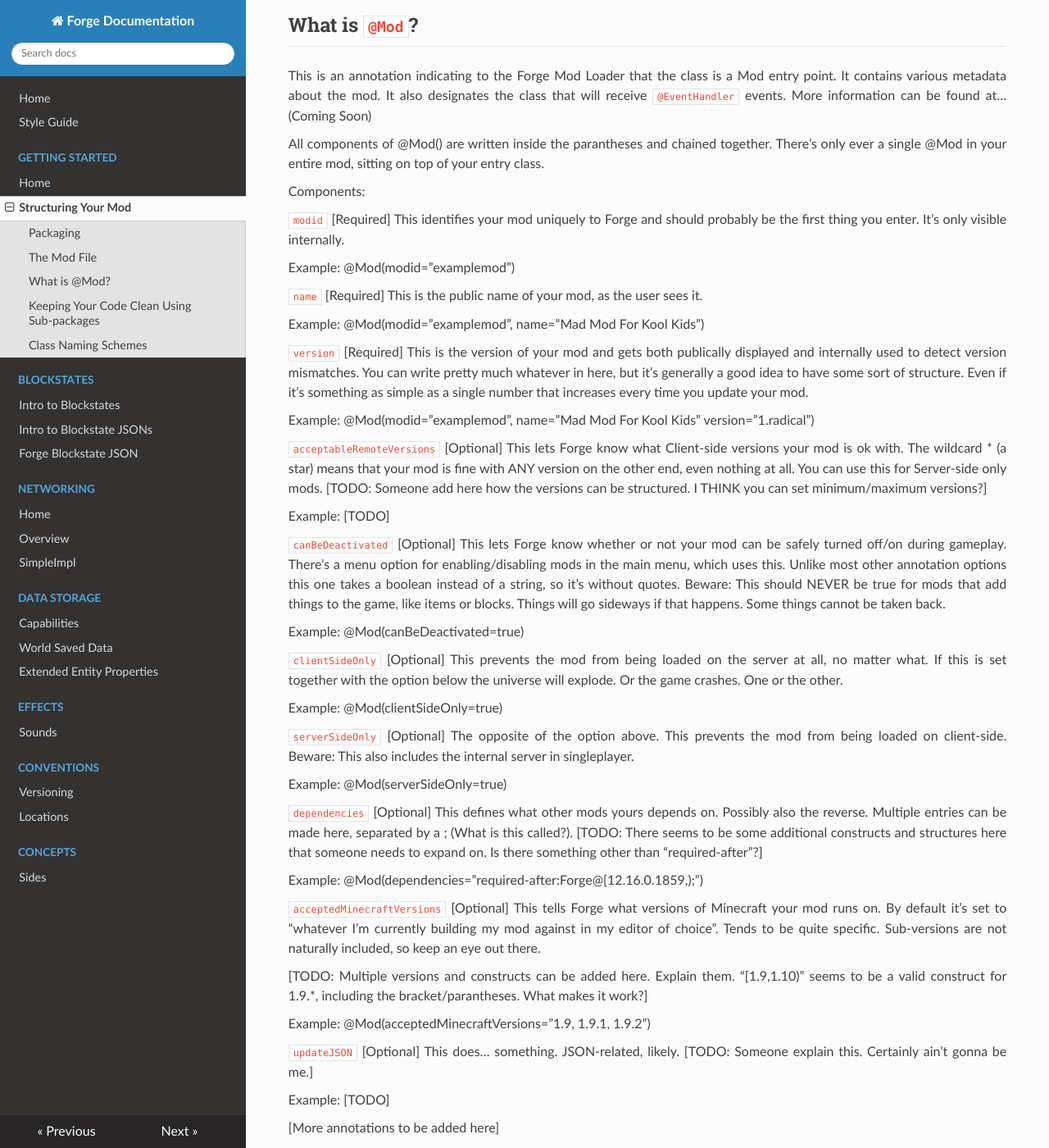
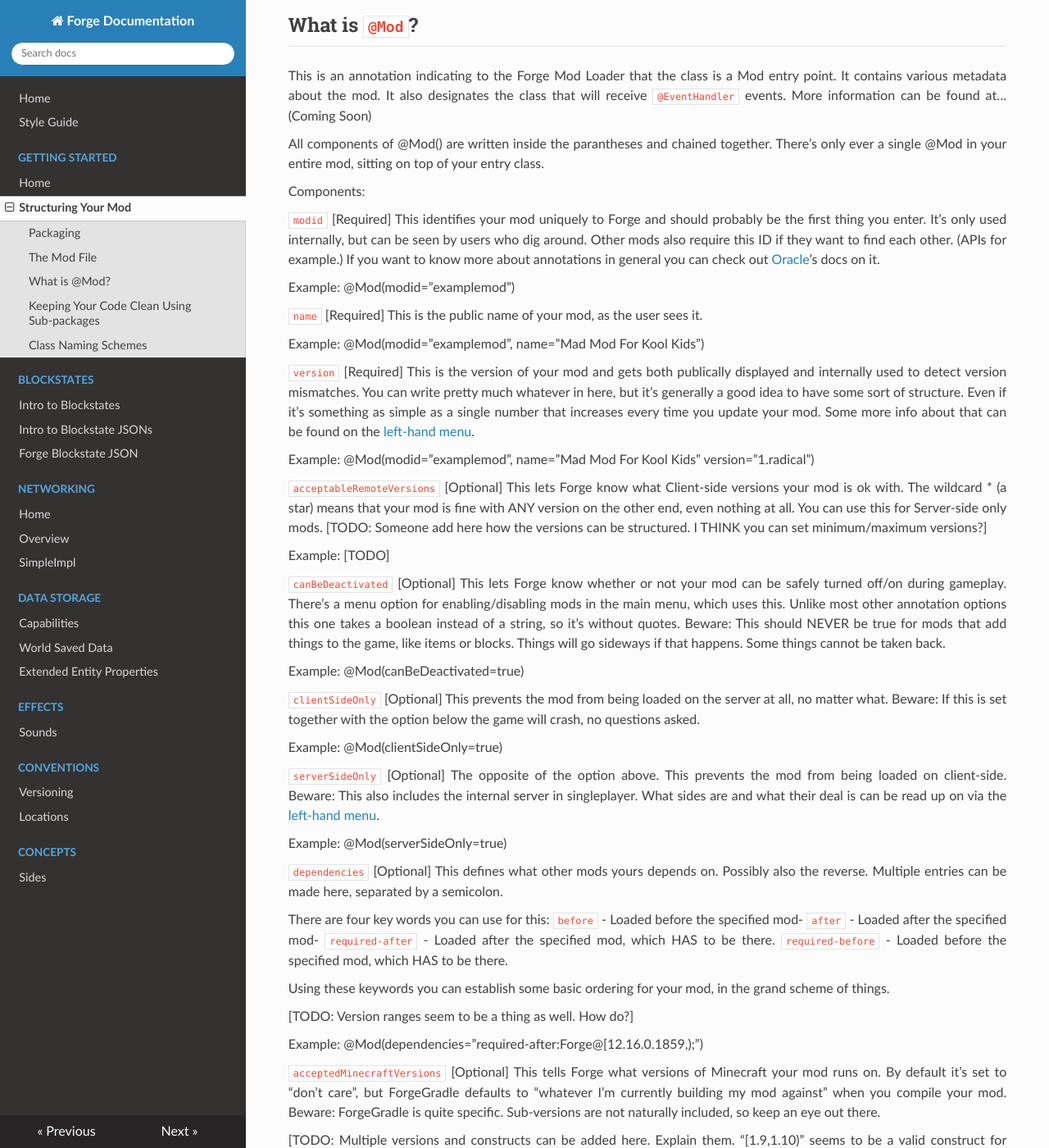
Before and after one commit to MinecraftForge/Documentation, an MkDocs documentation site: the page built from docs/gettingstarted/structuring.md, in a window 1280 px wide and 1400 px high, scrolled down 681 px. Shown: the whole window at 82% size. Built offline with MkDocs 1.6.1, drawn with Linux system fonts in a browser that asks for light colours; nearby versions of some CDN libraries; old or Windows-style settings are respelled for this version of MkDocs.

Commit message:
More phrasing changes and info added
Added a couple data points where mentioned in comments from the previous edit.
There's a couple more things to mess with, as marked by the TODOs. (Like, how do version ranges work? How are they written and why?)

```diff
--- a/docs/gettingstarted/structuring.md
+++ b/docs/gettingstarted/structuring.md
@@ -30,7 +30,8 @@ All components of @Mod() are written inside the parantheses and chained together
 Components:
 
 `modid` [Required]
-This identifies your mod uniquely to Forge and should probably be the first thing you enter. It's only visible internally.
+This identifies your mod uniquely to Forge and should probably be the first thing you enter. It's only used internally, but can be seen by users who dig around. Other mods also require this ID if they want to find each other. (APIs for example.)
+If you want to know more about annotations in general you can check out [Oracle](https://docs.oracle.com/javase/tutorial/java/annotations/index.html)'s docs on it.
 
 Example: @Mod(modid="examplemod")
 
@@ -42,6 +43,7 @@ Example: @Mod(modid="examplemod", name="Mad Mod For Kool Kids")
 `version` [Required]
 This is the version of your mod and gets both publically displayed and internally used to detect version mismatches.
 You can write pretty much whatever in here, but it's generally a good idea to have some sort of structure. Even if it's something as simple as a single number that increases every time you update your mod.
+Some more info about that can be found on the [left-hand menu](https://mcforge.readthedocs.io/en/latest/conventions/versioning/).
 
 Example: @Mod(modid="examplemod", name="Mad Mod For Kool Kids" version="1.radical")
 
@@ -58,23 +60,37 @@ Beware: This should NEVER be true for mods that add things to the game, like ite
 Example: @Mod(canBeDeactivated=true)
 
 `clientSideOnly` [Optional]
-This prevents the mod from being loaded on the server at all, no matter what. If this is set together with the option below the universe will explode. Or the game crashes. One or the other.
+This prevents the mod from being loaded on the server at all, no matter what.
+Beware: If this is set together with the option below the game will crash, no questions asked.
 
 Example: @Mod(clientSideOnly=true)
 
 `serverSideOnly` [Optional]
-The opposite of the option above. This prevents the mod from being loaded on client-side. Beware: This also includes the internal server in singleplayer.
+The opposite of the option above. This prevents the mod from being loaded on client-side.
+Beware: This also includes the internal server in singleplayer.
+What sides are and what their deal is can be read up on via the [left-hand menu](https://mcforge.readthedocs.io/en/latest/concepts/sides/).
 
 Example: @Mod(serverSideOnly=true)
 
 `dependencies` [Optional]
-This defines what other mods yours depends on. Possibly also the reverse. Multiple entries can be made here, separated by a ; (What is this called?).
-[TODO: There seems to be some additional constructs and structures here that someone needs to expand on. Is there something other than "required-after"?]
+This defines what other mods yours depends on. Possibly also the reverse. Multiple entries can be made here, separated by a semicolon.
+
+There are four key words you can use for this:
+`before` - Loaded before the specified mod-
+`after` - Loaded after the specified mod-
+`required-after` - Loaded after the specified mod, which HAS to be there.
+`required-before` - Loaded before the specified mod, which HAS to be there.
+
+Using these keywords you can establish some basic ordering for your mod, in the grand scheme of things.
+
+
+[TODO: Version ranges seem to be a thing as well. How do?]
 
 Example: @Mod(dependencies="required-after:Forge@[12.16.0.1859,);")
 
 `acceptedMinecraftVersions` [Optional]
-This tells Forge what versions of Minecraft your mod runs on. By default it's set to "whatever I'm currently building my mod against in my editor of choice". Tends to be quite specific. Sub-versions are not naturally included, so keep an eye out there.
+This tells Forge what versions of Minecraft your mod runs on. By default it's set to "don't care", but ForgeGradle defaults to "whatever I'm currently building my mod against" when you compile your mod.
+Beware: ForgeGradle is quite specific. Sub-versions are not naturally included, so keep an eye out there.
 
 [TODO: Multiple versions and constructs can be added here. Explain them. "[1.9,1.10)" seems to be a valid construct for 1.9.*, including the bracket/parantheses. What makes it work?]
 
```
